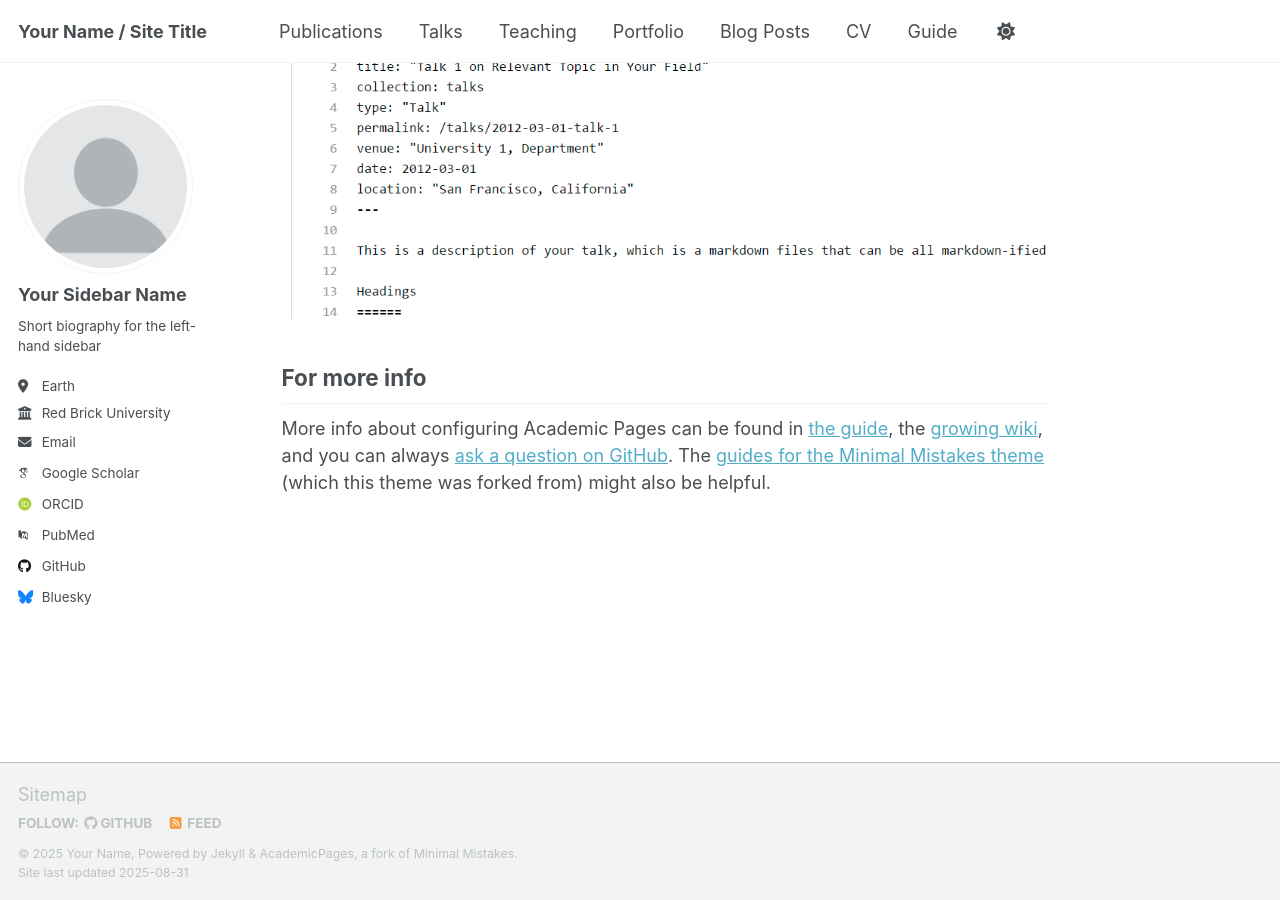
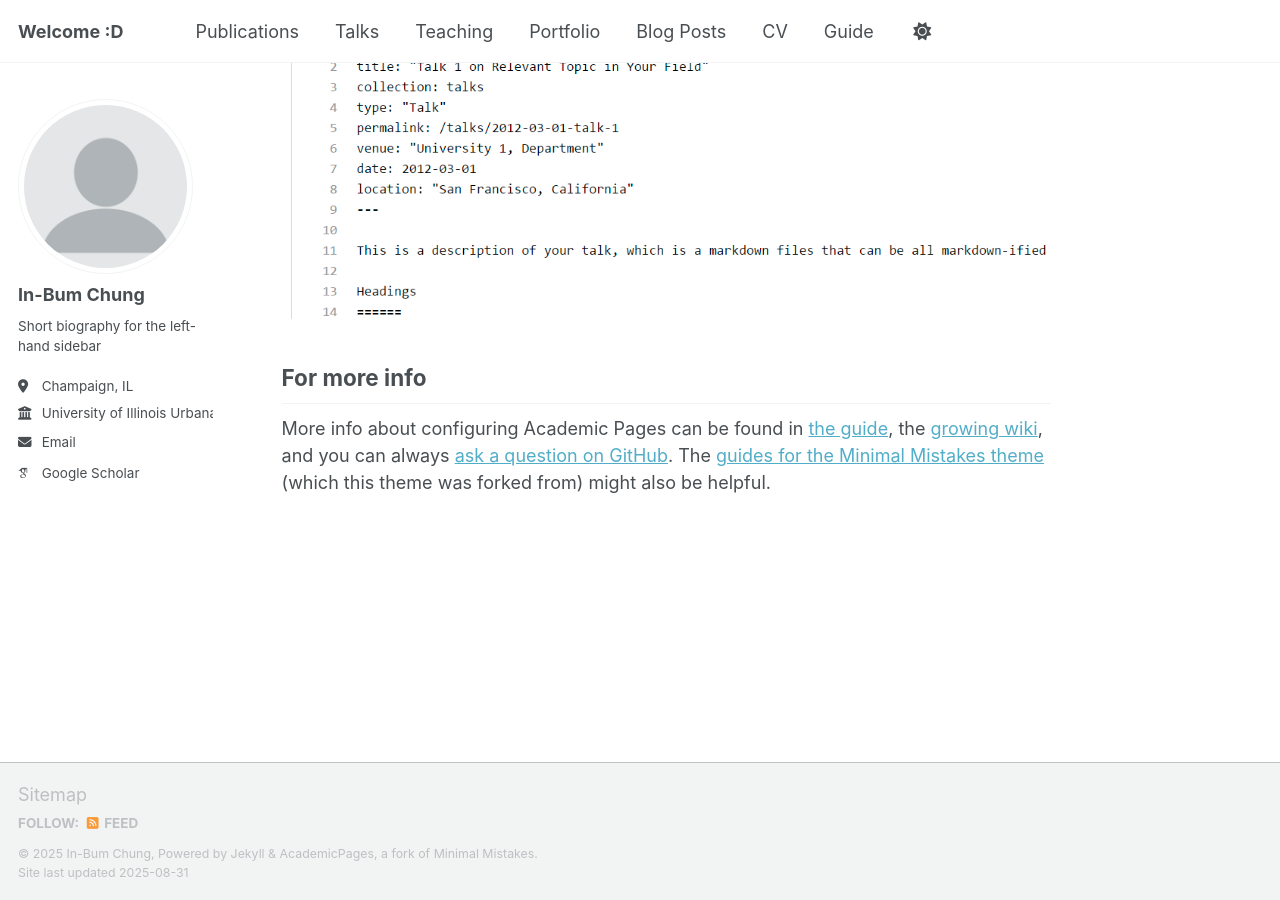
Before and after one commit to IBChung/IBChung.github.io, a Jekyll site: the page built from _pages/about.md, in a window 1280 px wide and 900 px high, scrolled down 2880 px. Built offline with Jekyll 4.4.1, drawn with Linux system fonts in a browser that asks for light colours; some web fonts are replaced; a script that is not in the unit is left out.

Commit message:
Update _config.yml

```diff
--- a/_config.yml
+++ b/_config.yml
@@ -9,9 +9,9 @@
 # Basic Site Settings
 locale                   : "en-US"
 site_theme               : "default" # Currently available options are "default", "air"
-title                    : "Your Name / Site Title"
+title                    : "Welcome :D" # this is my website name
 title_separator          : "-"
-name                     : &name "Your Name"
+name                     : &name "In-Bum Chung"
 description              : &description "personal description"
 url                      : https://academicpages.github.io # the base hostname & protocol for your site e.g. "https://[your GitHub username].github.io" or if you already have some other page hosted on Github then use "https://[your GitHub username].github.io/[Your Repo Name]"
 baseurl                  : "" # the subpath of your site, e.g. "/blog"
@@ -23,23 +23,23 @@ repository               : "academicpages/academicpages.github.io"
 author:
   # Biographic information
   avatar           : "profile.png"
-  name             : "Your Sidebar Name"
+  name             : "In-Bum Chung"
   pronouns         : # example: "she/her"
   bio              : "Short biography for the left-hand sidebar"
-  location         : "Earth"
-  employer         : "Red Brick University"
+  location         : "Champaign, IL"
+  employer         : "University of Illinois Urbana-Champaign"
   uri              : # URL
-  email            : "none@example.org"
+  email            : "inbumbc2@illinois.edu"
 
   # Academic websites
   academia         : # URL
   arxiv            : # URL - Update with the correct link to your profile
-  googlescholar    : "https://scholar.google.com/citations?user=PS_CX0AAAAAJ"
+  googlescholar    : "https://scholar.google.com/citations?user=FCVMWLAAAAAJ"
   inspire-hep      : # URL
   impactstory      : # URL
-  orcid            : "http://orcid.org/yourorcidurl"
+  orcid            : #"http://orcid.org/yourorcidurl"
   semantic         : # URL
-  pubmed           : "https://www.ncbi.nlm.nih.gov/pubmed/?term=john+snow"
+  pubmed           : #"https://www.ncbi.nlm.nih.gov/pubmed/?term=john+snow"
   researchgate     : # URL
   scopus           : # URL
 
@@ -47,13 +47,13 @@ author:
   bitbucket        : # Username - Update with your username on the site
   codepen          : # Username
   dribbble         : # Username
-  github           : "academicpages"
+  github           : # "academicpages"
   kaggle           : # Username
   stackoverflow    : # User number or user number and name (i.e., use "1" or "1/jeff-atwood")
 
   # Social media
   artstation       : # Username
-  bluesky          : "bsky.app" # Replace this with you Bluesky username
+  bluesky          : # "bsky.app" # Replace this with you Bluesky username
   facebook         : # Username
   flickr           : # Username
   foursquare       : # Username
@@ -103,7 +103,7 @@ comments:
   facebook:
     appid                :
     num_posts            : # 5 (default)
-    colorscheme          : # "light" (default), "dark"
+    colorscheme          : # "light", "dark (default)"
 staticman:
   allowedFields          : ['name', 'email', 'url', 'message']
   branch                 : "gh-pages" # "master", "gh-pages"
```
